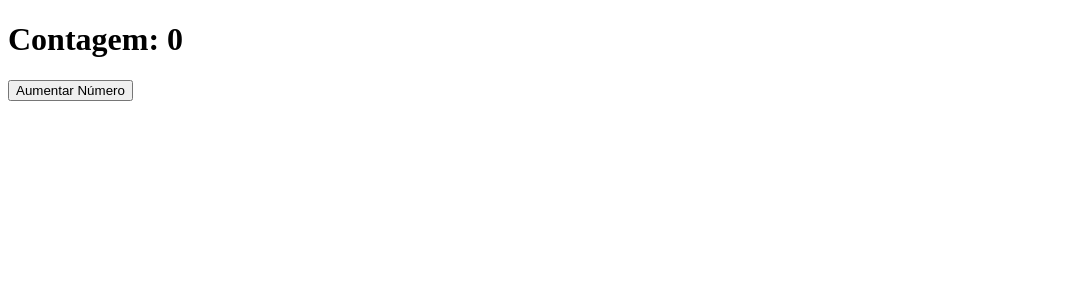
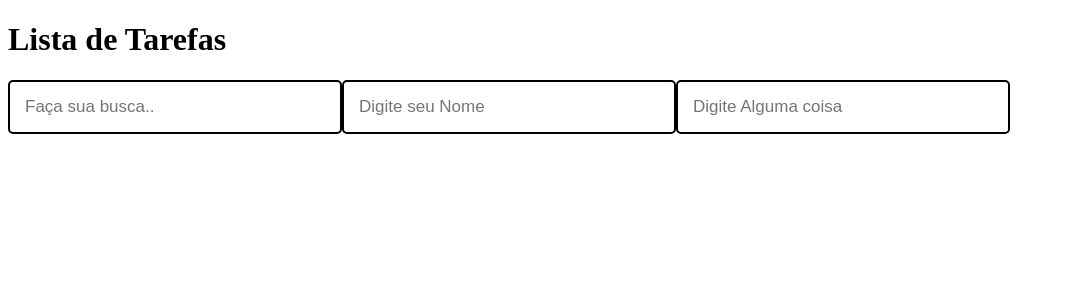
Before and after one commit to LuizPedroSM/b7web-reactjs, a React (Create React App) app: page / in a window 1280 px wide. Shown: the top 300 px of the page, without its empty margins (0-1065 px from the left). Built offline with nearby package versions, Linux system fonts and the light colour scheme.

Commit message:
Separando em Componentes

```diff
--- a/src/App.js
+++ b/src/App.js
@@ -1,30 +1,14 @@
 import React, { useState, useEffect } from "react";
 import styled from "styled-components";
+import SearchBox from "./components/SearchBox";
 
 function App() {
-  const [contagem, setContagem] = useState(0);
-
-  useEffect(() => {
-    if (contagem === 0) {
-      document.title = "Começou a brincadeira";
-    } else {
-      document.title = "Contagem: " + contagem;
-    }
-
-    // Quando o componente é destruído a func de retorno é executada
-    // return ()=>{
-
-    // }
-  }, [contagem]);
-
-  function aumentarAction() {
-    setContagem(contagem + 1);
-  }
-
   return (
     <>
-      <h1>Contagem: {contagem}</h1>
-      <button onClick={aumentarAction}>Aumentar Número</button>
+      <h1>Lista de Tarefas</h1>
+      <SearchBox frasePadrao="Faça sua busca.." />
+      <SearchBox frasePadrao="Digite seu Nome" />
+      <SearchBox />
     </>
   );
 }
--- /dev/null
+++ b/src/components/SearchBox.js
@@ -0,0 +1,21 @@
+import React, { useState } from "react";
+import styled from "styled-components";
+
+const InputText = styled.input`
+  border: 2px solid #000;
+  border-radius: 5px;
+  padding: 15px;
+  font-size: 17px;
+  width: 300px;
+`;
+
+function SearchBox(props) {
+  return (
+    <InputText
+      type="text"
+      placeholder={props.frasePadrao ?? "Digite Alguma coisa"}
+    />
+  );
+}
+
+export default SearchBox;
```
Also changed, not shown: 1 other file (tests, documents, lock files or other folders).
